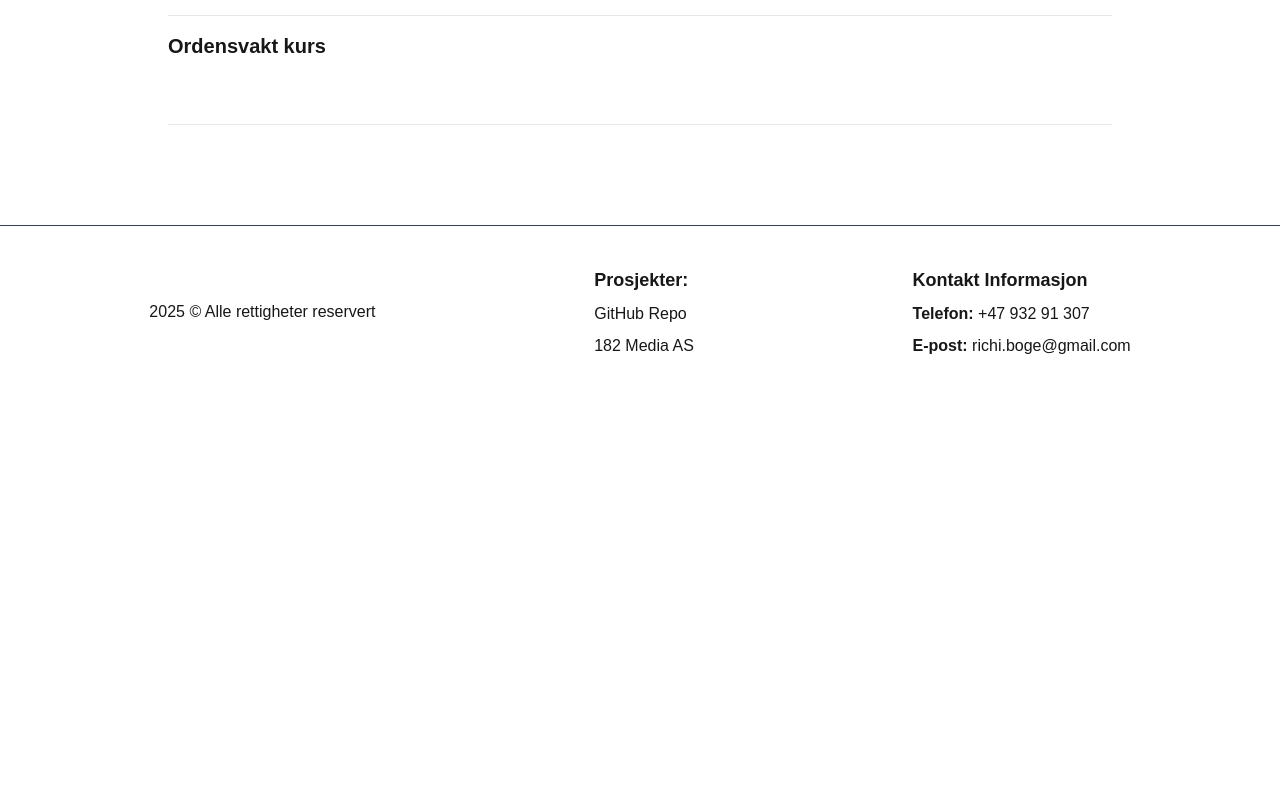
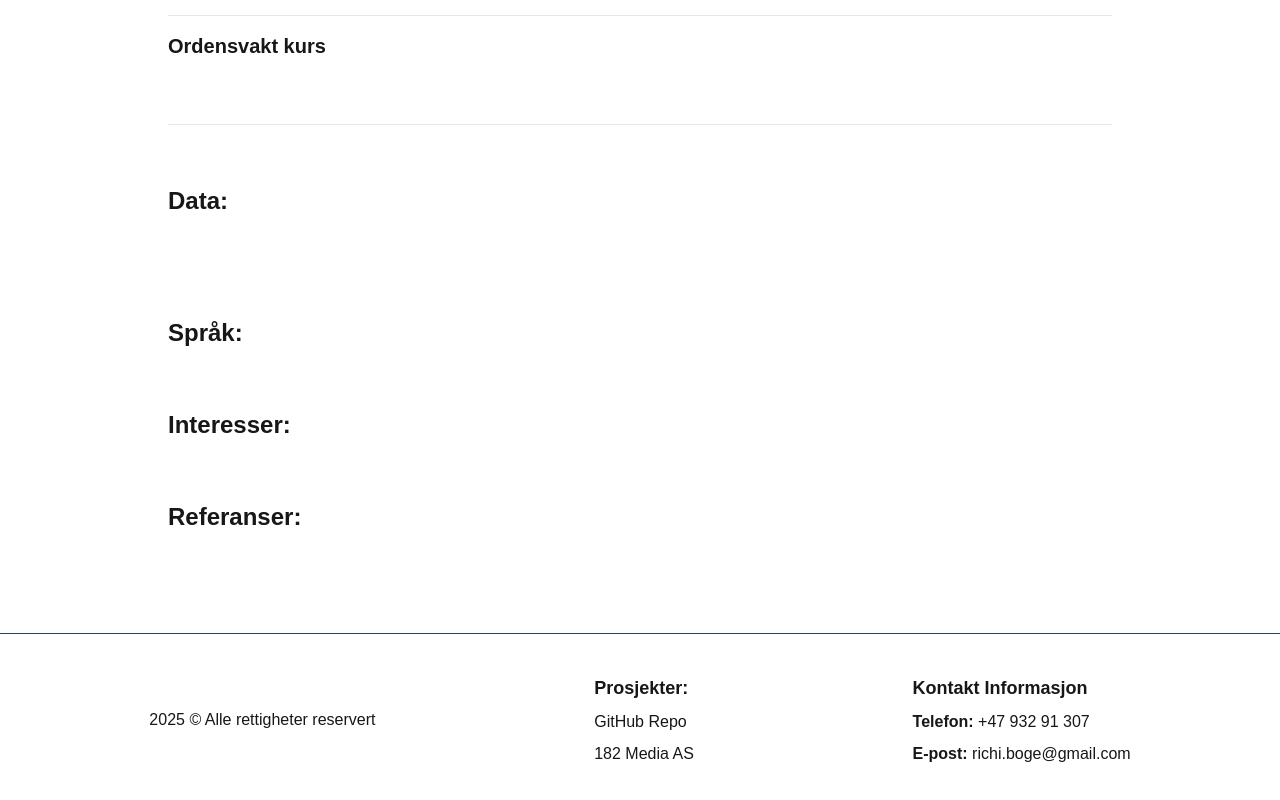
Before and after one commit to Richi-Kodehode/cv-page, a Next.js app: page / in a window 1280 px wide. Shown: the part 2545-3345 px from the top of the page. Before the commit the page ends 2943 px from the top, so only its background shows below. Built offline with nearby package versions, Linux system fonts and the light colour scheme.

Commit message:
more info pushed

```diff
--- a/components/MainComponent.tsx
+++ b/components/MainComponent.tsx
@@ -1,6 +1,7 @@
 import { workExperience } from "../config/workExperience";
 import { education } from "../config/education";
 import { courses } from "../config/courses";
+import { additionalInfo } from "../config/additionalInfo";
 
 export default function MainComponent() {
   return (
@@ -90,6 +91,30 @@ export default function MainComponent() {
           ))}
         </div>
       </div>
+      <div>
+        <h3 className="text-2xl font-bold">Data: </h3>
+      </div>
+      <div>
+        <p className="text-white">{additionalInfo.data.join(", ")}</p>
+      </div>
+      <div>
+        <h3 className="text-2xl font-bold">Språk: </h3>
+      </div>
+      <div>
+        <p className="text-white">{additionalInfo.languages.join(", ")}</p>
+      </div>
+      <div>
+        <h3 className="text-2xl font-bold">Interesser: </h3>
+      </div>
+      <div>
+        <p className="text-white">{additionalInfo.interests.join(", ")}</p>
+      </div>
+      <div>
+        <h3 className="text-2xl font-bold">Referanser: </h3>
+      </div>
+      <div>
+        <p className="text-white">{additionalInfo.references}</p>
+      </div>
       <div></div>
     </section>
   );
--- /dev/null
+++ b/config/additionalInfo.ts
@@ -0,0 +1,32 @@
+export interface AdditionalInfo {
+  data: string[];
+  languages: string[];
+  interests: string[];
+  references: string;
+}
+
+export const additionalInfo: AdditionalInfo = {
+  data: [
+    "SAP",
+    "Microsoft 365",
+    "Super office",
+    "Lightroom",
+    "Photoshop",
+    "Illustrator",
+    "Davinci Resolve",
+    "Cursor",
+    "VSCode",
+    "JavaScript",
+    "Html",
+    "CSS",
+    "tailwind",
+    "next.js",
+    "react (Vite)",
+    "Sanity.io",
+    "Figma",
+  ],
+
+  languages: ["Norsk (Morsmål)", "Engelsk", "Dansk", "Svensk"],
+  interests: ["Foto/video", "Kampsport", "Kroppsbygging", "Kosthold"],
+  references: "Oppgis på forespørsel",
+};
```
